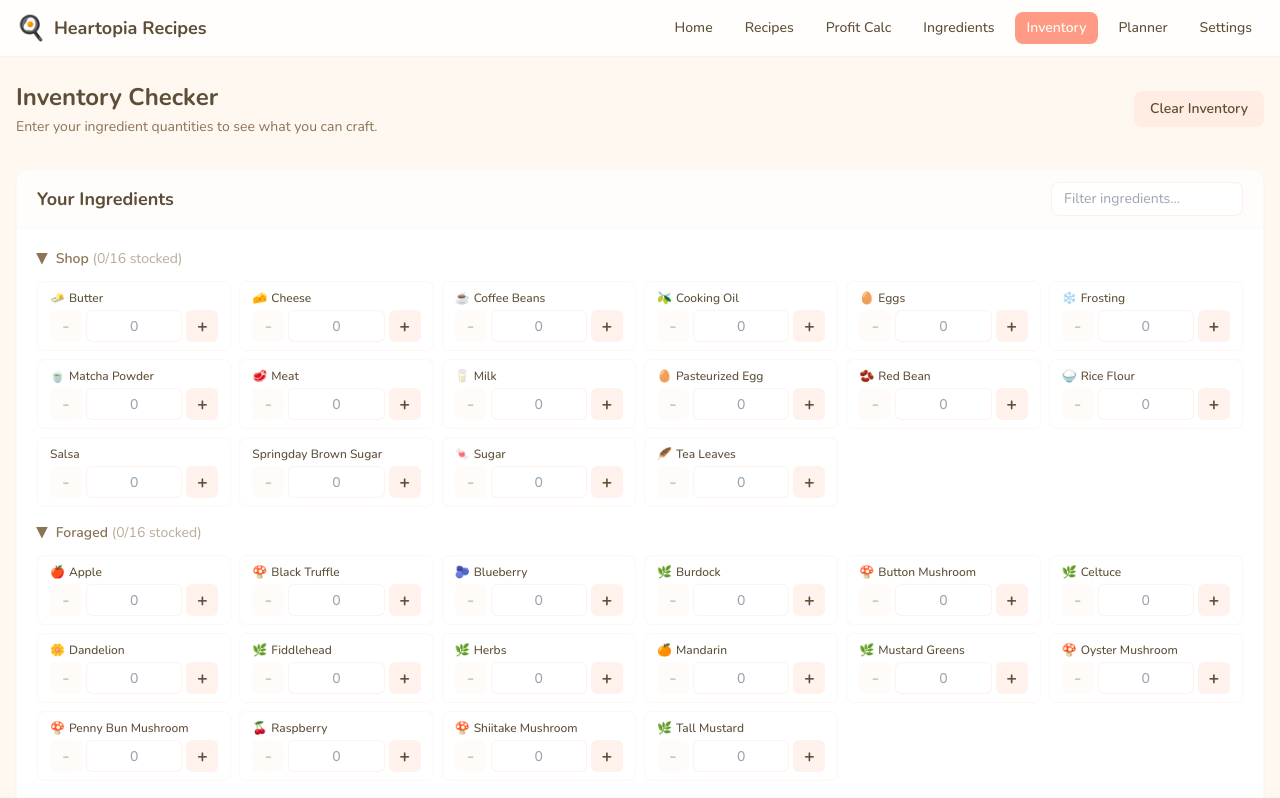
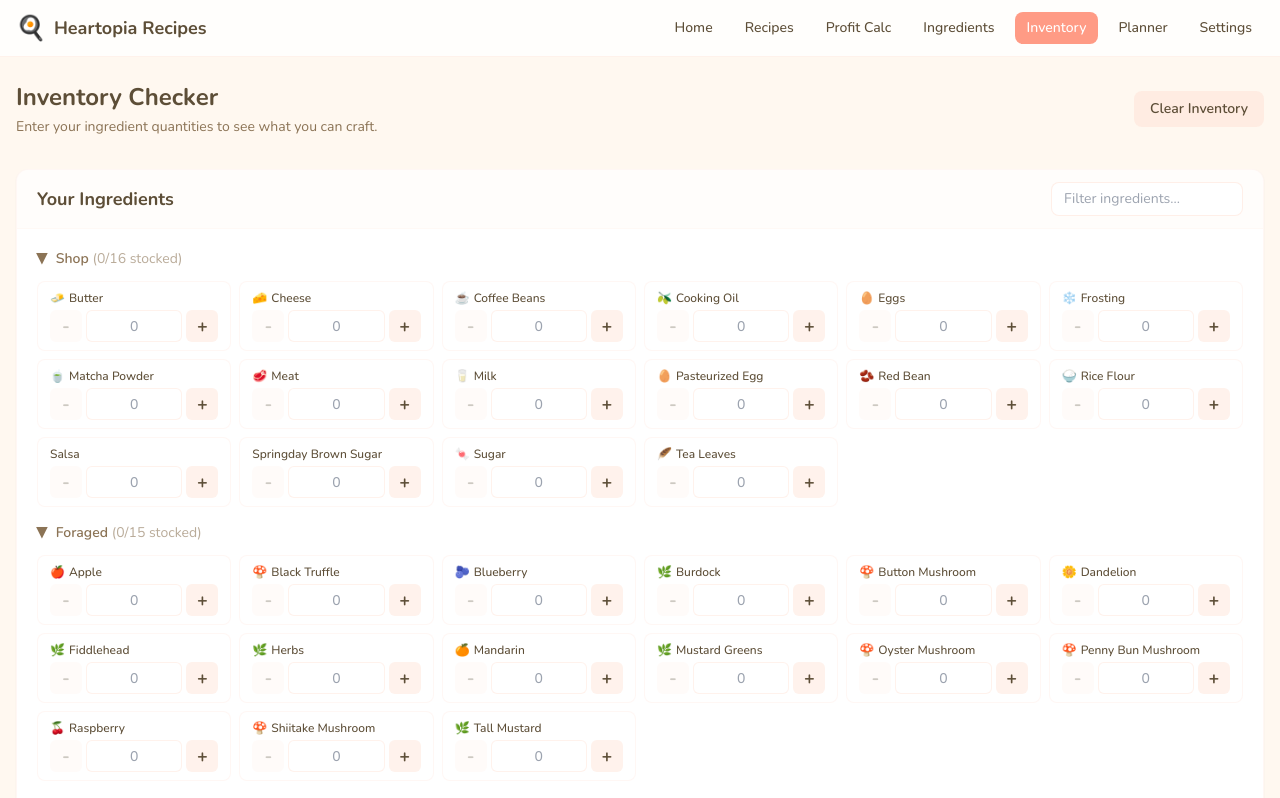
Before and after one commit to jake-kirkman/heartopia-recipe-calculator, a React (Vite) app: page /#/inventory in a window 1280 px wide. Shown: the top 798 px of the page. Built offline with nearby package versions, Linux system fonts and the light colour scheme.

Commit message:
Remove celtuce ingredient — it's just a recipe name, not a separate ingredient
https://claude.ai/code/session_01TnnuyUk1zjfD4kswhBuC6J

```diff
--- a/src/data/ingredients.ts
+++ b/src/data/ingredients.ts
@@ -543,15 +543,6 @@ export const ingredients: Record<string, Ingredient> = {
     emoji: '\u{1F33F}',
     notes: 'Dreamlight Cinematic event wild green',
   },
-  celtuce: {
-    id: 'celtuce',
-    name: 'Celtuce',
-    source: 'foraged',
-    cost: 0,
-    dailyLimit: null,
-    emoji: '\u{1F33F}',
-    notes: 'Dreamlight Cinematic event wild green',
-  },
 
   // Foraged (Limited Flower)
   dandelion: {
@@ -583,7 +574,7 @@ export const ingredients: Record<string, Ingredient> = {
     cost: 0,
     dailyLimit: null,
     isWildcard: true,
-    wildcardOptions: ['fiddlehead', 'tall-mustard', 'burdock', 'mustard-greens', 'celtuce'],
+    wildcardOptions: ['fiddlehead', 'tall-mustard', 'burdock', 'mustard-greens'],
     notes: 'Dreamlight Cinematic event wild greens',
   },
 
```
